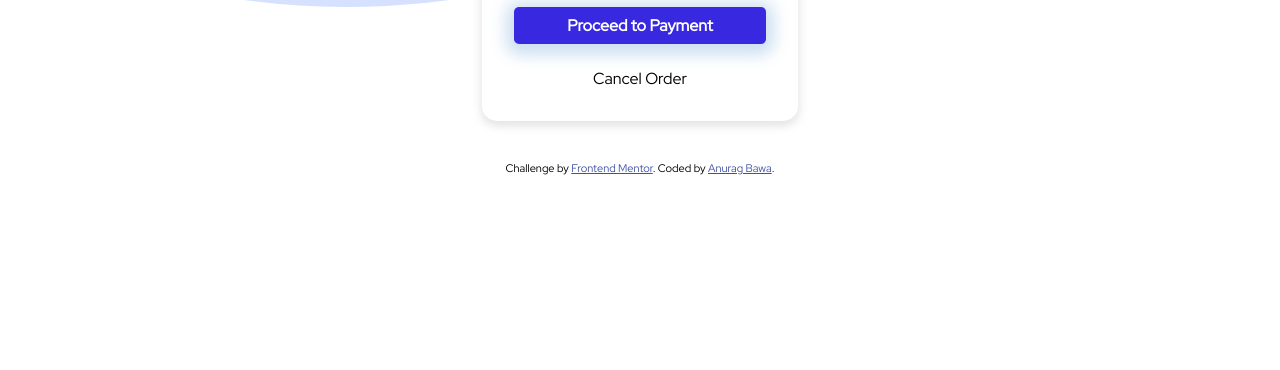
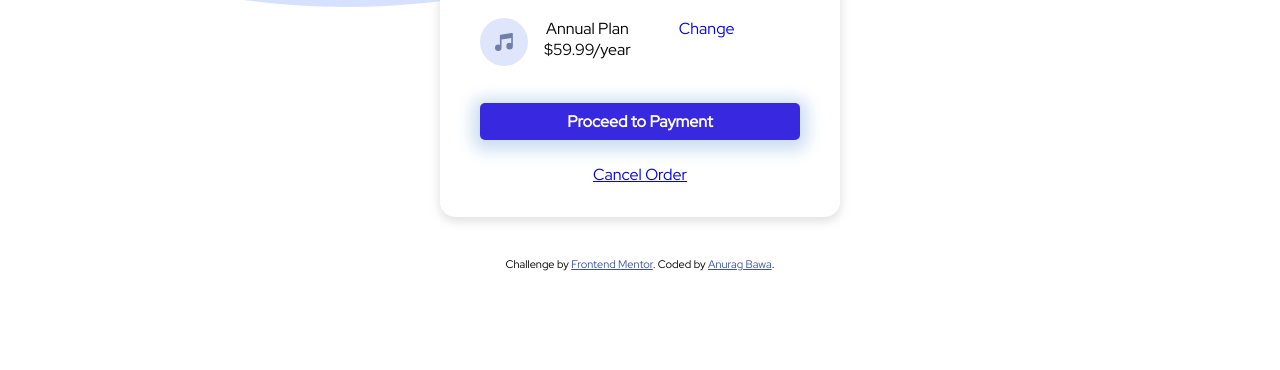
Before and after one commit to anuragbawa1/Anurag-s-Marketplace, a plain HTML site: page index.html in a window 1280 px wide. Shown: the part 430-800 px from the top of the page. Drawn offline with Linux system fonts and the light colour scheme.

Commit message:
Added updated HTML and CSS Index file.

```diff
--- a/index.css
+++ b/index.css
@@ -5,11 +5,12 @@ body {
   text-align: center;
   font-family: 'Red Hat Display', sans-serif;
   cursor: auto;
+  padding: 3rem 1.5rem;
 }
 
 .card {
-  width: 25%;
-  margin: 3% auto;
+  max-width: 25rem;
+	margin: 3% auto;
   border-radius: 15px 15px;
   box-shadow: 1px 4px 10px rgba(211,211,211,0.4),-1px 4px 10px rgba(211,211,211,0.4);
   background-color: white;
@@ -61,6 +62,7 @@ p {
 }
 
 .cancel-order{
+  display: block;
   width: 80%;
   margin: 1.5rem auto 2.5rem auto;
   padding-bottom: 2rem;
--- a/index.html
+++ b/index.html
@@ -35,19 +35,19 @@
 
     <div class="price-band">
       <img id="music1" src="images/icon-music.svg" alt="">
-      <span id="planlink">
+      <div id="planlink">
         <div>Annual Plan</div>
         <div>$59.99/year</div>
-      </span>
+      </div>
       <a id="changeplanlink" href="#">Change</a>
     </div>
 
     <div class="pay-button">
       <span id="spdw1">Proceed to Payment</span>
     </div>
-    <div class="cancel-order">
+    <a href="#" class="cancel-order">
       Cancel Order
-    </div>
+    </a>
   </div>
   <div class="attribution">
     Challenge by <a href="https://www.frontendmentor.io?ref=challenge"
```
